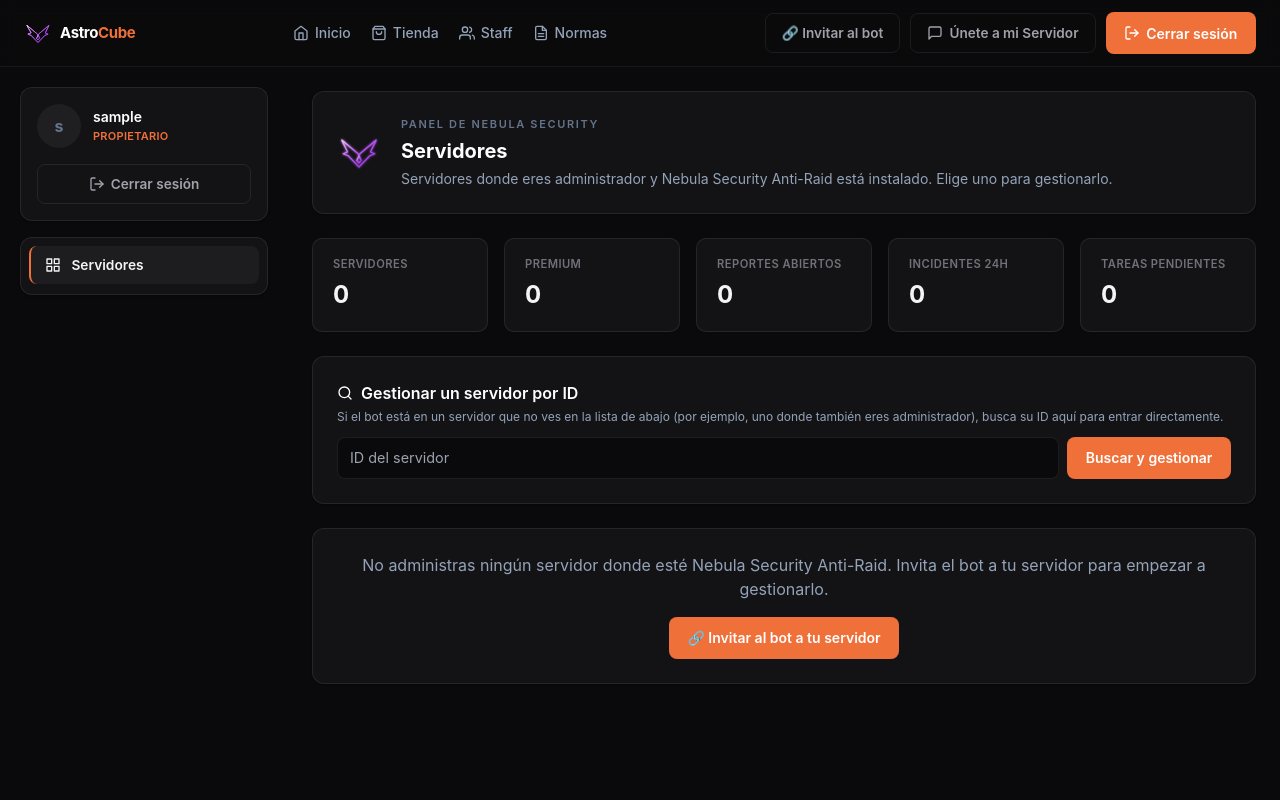
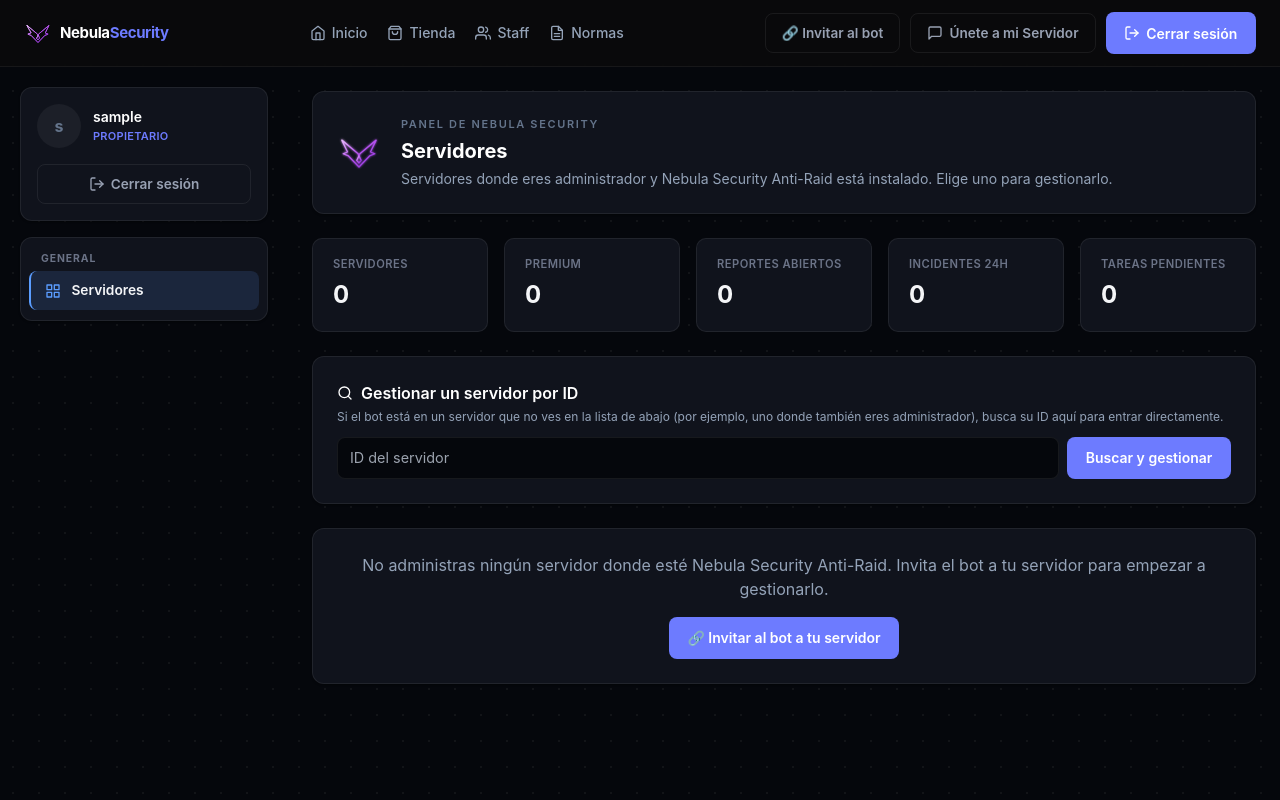
Before and after one commit to Jordi-gg-dev/Panel-y-bot, a Flask app: page /dashboard in a window 1280 px wide. Run offline with Flask 3, Linux system fonts and the light colour scheme; the visitor is signed in with stand-in values (Sample User, id 1); data that the repository does not hold is empty; parts of the project's set-up code (start-up, migrations or seed data) failed here and were passed over; some libraries are stand-ins or nearby versions.

Commit message:
Add files via upload

```diff
--- a/static/style.css
+++ b/static/style.css
@@ -6,20 +6,20 @@
 --------------------------------------------------------------------------- */
 
 :root {
-  --bg: #0a0a0c;
-  --surface: #131316;
-  --surface-2: #19191d;
-  --border: rgba(255, 255, 255, 0.08);
-  --border-strong: rgba(255, 255, 255, 0.16);
+  --bg: #05070c;
+  --surface: #10131c;
+  --surface-2: #161a26;
+  --border: rgba(255, 255, 255, 0.07);
+  --border-strong: rgba(255, 255, 255, 0.15);
 
-  --text-primary: #f4f4f5;
-  --text-secondary: #a1a1aa;
-  --text-muted: #71717a;
+  --text-primary: #f4f5f7;
+  --text-secondary: #98a1b3;
+  --text-muted: #6b7387;
 
-  --accent: #f0703a;
-  --accent-hover: #e35f28;
-  --accent-soft: rgba(240, 112, 58, 0.12);
-  --accent-soft-border: rgba(240, 112, 58, 0.25);
+  --accent: #6d7bff;
+  --accent-hover: #5763e6;
+  --accent-soft: rgba(109, 123, 255, 0.14);
+  --accent-soft-border: rgba(109, 123, 255, 0.28);
 
   --success: #22c55e;
   --success-soft: rgba(34, 197, 94, 0.12);
@@ -27,6 +27,16 @@
   --danger-soft: rgba(240, 68, 56, 0.12);
   --warning: #eab308;
   --warning-soft: rgba(234, 179, 8, 0.12);
+
+  /* Colores de categoria: cada seccion del panel (sidebar) tiene su propio
+     tono, en vez de forzar un unico color de marca en todas partes. */
+  --cat-blue: #5b9dff;
+  --cat-cyan: #22d3ee;
+  --cat-emerald: #34d399;
+  --cat-amber: #fbbf24;
+  --cat-rose: #fb7185;
+  --cat-violet: #a78bfa;
+  --cat-pink: #f472b6;
 
   --radius-lg: 12px;
   --radius: 10px;
@@ -38,7 +48,9 @@
 
 body {
   font-family: "Inter", -apple-system, BlinkMacSystemFont, "Segoe UI", sans-serif;
-  background: var(--bg);
+  background-color: var(--bg);
+  background-image: radial-gradient(rgba(255, 255, 255, 0.05) 1px, transparent 1px);
+  background-size: 26px 26px;
   color: var(--text-primary);
   -webkit-font-smoothing: antialiased;
 }
@@ -81,8 +93,22 @@ body {
   color: var(--text-primary);
 }
 
+/* Etiqueta de grupo en la barra lateral (GENERAL / SEGURIDAD / ...),
+   igual que las secciones en mayúsculas de paneles tipo Oryon/MapleMC. */
+.nav-section-label {
+  font-size: 0.65rem;
+  font-weight: 700;
+  letter-spacing: 0.09em;
+  text-transform: uppercase;
+  color: var(--text-muted);
+  padding: 0.85rem 0.75rem 0.3rem;
+}
+.nav-section-label:first-child { padding-top: 0.3rem; }
+
 /* Item de navegación de la barra lateral: acento como barra izquierda
-   plana + fondo tenue, en vez del "chip" con gradiente de antes. */
+   plana + fondo tenue, en vez del "chip" con gradiente de antes. Cada
+   sección puede traer su propio color via --tab-color (icono + estado
+   activo), en vez de forzar un único color de marca en todo el sidebar. */
 .nav-item {
   position: relative;
   display: flex;
@@ -96,18 +122,23 @@ body {
   color: var(--text-secondary);
   margin-bottom: 2px;
   border-left: 2px solid transparent;
+  --tab-color: var(--accent);
 }
+
+.nav-item .nav-icon { color: var(--tab-color); opacity: 0.85; transition: opacity 0.12s ease; }
 
 .nav-item:hover {
   background: rgba(255, 255, 255, 0.035);
   color: var(--text-primary);
 }
+.nav-item:hover .nav-icon { opacity: 1; }
 
 .nav-item.active {
-  background: rgba(255, 255, 255, 0.045);
+  background: color-mix(in srgb, var(--tab-color) 14%, transparent);
   color: var(--text-primary);
-  border-left-color: var(--accent);
+  border-left-color: var(--tab-color);
 }
+.nav-item.active .nav-icon { opacity: 1; }
 
 .nav-badge {
   font-size: 10px;
@@ -246,7 +277,7 @@ input::placeholder, textarea::placeholder { color: var(--text-muted); }
   transition: 0.15s;
 }
 .toggle input:checked + .slider {
-  background: var(--accent);
+  background: var(--toggle-accent, var(--accent));
 }
 .toggle input:checked + .slider::before {
   transform: translateX(18px);
--- a/templates/activity.html
+++ b/templates/activity.html
@@ -67,7 +67,7 @@
         <td class="px-4 py-2.5 flex items-center gap-2">
           {% if avatar_url %}<img src="{{ avatar_url }}" class="w-6 h-6 rounded-full">{% endif %}
           <span class="text-slate-200 font-semibold">{{ username or "—" }}</span>
-          {% if user_id in owner_ids_for_badge %}<span class="text-[9px] font-bold text-orange-400 uppercase">Propietario</span>{% endif %}
+          {% if user_id in owner_ids_for_badge %}<span class="text-[9px] font-bold text-indigo-400 uppercase">Propietario</span>{% endif %}
         </td>
         <td class="px-4 py-2.5"><code class="text-xs text-slate-400">{{ user_id }}</code></td>
         <td class="px-4 py-2.5 text-slate-400 epoch-cell" data-ts="{{ created_at }}">—</td>
--- a/templates/base.html
+++ b/templates/base.html
@@ -15,7 +15,7 @@
     <div class="max-w-7xl mx-auto px-6 py-3 flex items-center justify-between gap-6">
       <a href="{{ url_for('dashboard') }}" class="flex items-center gap-2 shrink-0">
         <img src="{{ url_for('static', filename='img/logo.svg') }}" class="w-7 h-7">
-        <span class="text-[15px] font-bold tracking-tight text-white">Astro<span class="brand-accent">Cube</span></span>
+        <span class="text-[15px] font-bold tracking-tight text-white">Nebula<span class="brand-accent">Security</span></span>
       </a>
       <nav class="hidden md:flex items-center gap-5 text-sm font-medium text-slate-400">
         <a href="{{ url_for('dashboard') }}" class="flex items-center gap-1.5 hover:text-white transition">{{ icons.icon('home') }} Inicio</a>
@@ -75,9 +75,14 @@
             {% endif %}
             <div class="text-xs font-semibold text-white truncate">{{ guild['name'] }}</div>
           </div>
-          {% for key, label, ic in tabs %}
-          <a href="{{ url_for('guild_detail', guild_id=guild_id, tab=key) }}" class="nav-item {% if tab == key %}active{% endif %}">
-            <span class="flex items-center gap-2.5">{{ icons.icon(ic) }} {{ label }}</span>
+          {% set ns = namespace(last_group=None) %}
+          {% for key, label, ic, color, group in tabs %}
+          {% if group != ns.last_group %}
+            <div class="nav-section-label">{{ group }}</div>
+            {% set ns.last_group = group %}
+          {% endif %}
+          <a href="{{ url_for('guild_detail', guild_id=guild_id, tab=key) }}" class="nav-item {% if tab == key %}active{% endif %}" style="--tab-color: {{ color }};">
+            <span class="flex items-center gap-2.5"><span class="nav-icon">{{ icons.icon(ic) }}</span> {{ label }}</span>
             {% if key == 'reportes' and counts and counts.open_reports %}
               <span class="nav-badge">{{ counts.open_reports }}</span>
             {% elif key == 'tareas' and counts and counts.pending_tasks %}
@@ -86,32 +91,34 @@
           </a>
           {% endfor %}
         {% else %}
-          <a href="{{ url_for('dashboard') }}" class="nav-item {% if request.endpoint == 'dashboard' %}active{% endif %}">
-            <span class="flex items-center gap-2.5">{{ icons.icon('grid') }} Servidores</span>
+          <div class="nav-section-label">General</div>
+          <a href="{{ url_for('dashboard') }}" class="nav-item {% if request.endpoint == 'dashboard' %}active{% endif %}" style="--tab-color: var(--cat-blue);">
+            <span class="flex items-center gap-2.5"><span class="nav-icon">{{ icons.icon('grid') }}</span> Servidores</span>
           </a>
           {% if is_panel_mod %}
-          <a href="{{ url_for('dm_inbox') }}" class="nav-item {% if request.endpoint in ('dm_inbox', 'dm_thread') %}active{% endif %}">
-            <span class="flex items-center gap-2.5">{{ icons.icon('message-square') }} Mensajes privados</span>
+          <a href="{{ url_for('dm_inbox') }}" class="nav-item {% if request.endpoint in ('dm_inbox', 'dm_thread') %}active{% endif %}" style="--tab-color: var(--cat-cyan);">
+            <span class="flex items-center gap-2.5"><span class="nav-icon">{{ icons.icon('message-square') }}</span> Mensajes privados</span>
             {% if unread_dm_threads %}
               <span class="nav-badge">{{ unread_dm_threads }}</span>
             {% endif %}
           </a>
           {% endif %}
           {% if is_owner %}
-          <a href="{{ url_for('activity_page') }}" class="nav-item {% if request.endpoint == 'activity_page' %}active{% endif %}">
-            <span class="flex items-center gap-2.5">{{ icons.icon('activity') }} Actividad</span>
+          <div class="nav-section-label">Propietario</div>
+          <a href="{{ url_for('activity_page') }}" class="nav-item {% if request.endpoint == 'activity_page' %}active{% endif %}" style="--tab-color: var(--cat-amber);">
+            <span class="flex items-center gap-2.5"><span class="nav-icon">{{ icons.icon('activity') }}</span> Actividad</span>
           </a>
-          <a href="{{ url_for('global_page') }}" class="nav-item {% if request.endpoint == 'global_page' %}active{% endif %}">
-            <span class="flex items-center gap-2.5">{{ icons.icon('globe') }} Global</span>
+          <a href="{{ url_for('global_page') }}" class="nav-item {% if request.endpoint == 'global_page' %}active{% endif %}" style="--tab-color: var(--cat-violet);">
+            <span class="flex items-center gap-2.5"><span class="nav-icon">{{ icons.icon('globe') }}</span> Global</span>
           </a>
-          <a href="{{ url_for('command_log_page') }}" class="nav-item {% if request.endpoint == 'command_log_page' %}active{% endif %}">
-            <span class="flex items-center gap-2.5">{{ icons.icon('clipboard-check') }} Comandos</span>
+          <a href="{{ url_for('command_log_page') }}" class="nav-item {% if request.endpoint == 'command_log_page' %}active{% endif %}" style="--tab-color: var(--cat-cyan);">
+            <span class="flex items-center gap-2.5"><span class="nav-icon">{{ icons.icon('clipboard-check') }}</span> Comandos</span>
           </a>
-          <a href="{{ url_for('bot_profile_page') }}" class="nav-item {% if request.endpoint == 'bot_profile_page' %}active{% endif %}">
-            <span class="flex items-center gap-2.5">{{ icons.icon('user-circle') }} Perfil del bot</span>
+          <a href="{{ url_for('bot_profile_page') }}" class="nav-item {% if request.endpoint == 'bot_profile_page' %}active{% endif %}" style="--tab-color: var(--cat-violet);">
+            <span class="flex items-center gap-2.5"><span class="nav-icon">{{ icons.icon('user-circle') }}</span> Perfil del bot</span>
           </a>
-          <a href="{{ url_for('code_page') }}" class="nav-item {% if request.endpoint == 'code_page' %}active{% endif %}">
-            <span class="flex items-center gap-2.5">{{ icons.icon('code') }} Código</span>
+          <a href="{{ url_for('code_page') }}" class="nav-item {% if request.endpoint == 'code_page' %}active{% endif %}" style="--tab-color: var(--cat-violet);">
+            <span class="flex items-center gap-2.5"><span class="nav-icon">{{ icons.icon('code') }}</span> Código</span>
           </a>
           {% endif %}
         {% endif %}
--- a/templates/command_log.html
+++ b/templates/command_log.html
@@ -37,7 +37,7 @@
         {% for e in entries %}
         <tr class="border-b border-white/5">
           <td class="py-2 pr-4 text-slate-400 epoch-cell" data-ts="{{ e.created_at }}">—</td>
-          <td class="py-2 pr-4"><code class="text-orange-300">/{{ e.command_name }}</code></td>
+          <td class="py-2 pr-4"><code class="text-indigo-300">/{{ e.command_name }}</code></td>
           <td class="py-2 pr-4 text-slate-200">{{ e.username or "Desconocido" }}</td>
           <td class="py-2 pr-4"><code class="text-slate-500">{{ e.user_id }}</code></td>
           <td class="py-2 pr-4 text-slate-200">{{ e.guild_name or "—" }}</td>
--- a/templates/dashboard.html
+++ b/templates/dashboard.html
@@ -100,7 +100,7 @@
       <div class="flex items-center gap-4 text-xs mb-3 flex-wrap">
         <div>
           <span class="text-slate-500">Reportes:</span>
-          <span class="font-bold {% if stats.open_reports %}text-orange-400{% else %}text-slate-300{% endif %}">{{ stats.open_reports or 0 }}</span>
+          <span class="font-bold {% if stats.open_reports %}text-indigo-400{% else %}text-slate-300{% endif %}">{{ stats.open_reports or 0 }}</span>
         </div>
         <div>
           <span class="text-slate-500">Incidentes 24h:</span>
@@ -112,7 +112,7 @@
         </div>
         <div>
           <span class="text-slate-500">Tickets:</span>
-          <span class="font-bold {% if stats.open_tickets %}text-orange-400{% else %}text-slate-300{% endif %}">{{ stats.open_tickets or 0 }}</span>
+          <span class="font-bold {% if stats.open_tickets %}text-indigo-400{% else %}text-slate-300{% endif %}">{{ stats.open_tickets or 0 }}</span>
         </div>
       </div>
     </a>
--- a/templates/dm_inbox.html
+++ b/templates/dm_inbox.html
@@ -16,7 +16,7 @@
         <div class="flex items-center gap-2">
           <span class="text-sm font-semibold text-white truncate">{{ t.username or t.user_id }}</span>
           {% if t.unread %}
-          <span class="text-[10px] font-bold bg-orange-500 text-black rounded-full px-1.5 py-0.5 shrink-0">{{ t.unread }}</span>
+          <span class="text-[10px] font-bold bg-indigo-500 text-black rounded-full px-1.5 py-0.5 shrink-0">{{ t.unread }}</span>
           {% endif %}
         </div>
         <div class="text-xs text-slate-500 truncate">
--- a/templates/dm_thread.html
+++ b/templates/dm_thread.html
@@ -13,7 +13,7 @@
   <div class="space-y-3 max-h-[60vh] overflow-y-auto" id="dm-scroll">
     {% for e in entries %}
     <div class="flex {{ 'justify-end' if e.direction == 'out' else 'justify-start' }}">
-      <div class="max-w-[75%] rounded-xl px-3 py-2 {{ 'bg-orange-600/20 border border-orange-600/30' if e.direction == 'out' else 'bg-black/30 border border-white/5' }}">
+      <div class="max-w-[75%] rounded-xl px-3 py-2 {{ 'bg-indigo-600/20 border border-indigo-600/30' if e.direction == 'out' else 'bg-black/30 border border-white/5' }}">
         <div class="text-sm text-slate-100 whitespace-pre-wrap break-words">{{ e.content }}</div>
         <div class="text-[10px] text-slate-500 mt-1 epoch-cell" data-ts="{{ e.created_at }}">
           {% if e.direction == 'out' %}{{ e.responded_by_username or 'Equipo' }} · {% endif %}—
--- a/templates/global.html
+++ b/templates/global.html
@@ -64,7 +64,7 @@
           <div class="text-sm text-slate-200 font-semibold truncate">{{ member.username or member.user_id }}</div>
           <div class="text-xs text-slate-500">
             ID: <code>{{ member.user_id }}</code>
-            <span class="ml-2 text-orange-300">{{ member.rank }}</span>
+            <span class="ml-2 text-indigo-300">{{ member.rank }}</span>
           </div>
         </div>
       </div>
--- a/templates/guild_mensajes.html
+++ b/templates/guild_mensajes.html
@@ -33,7 +33,7 @@
   <div class="card">
     <div class="font-bold text-white mb-3">Vista previa</div>
     <p class="text-xs text-slate-500 mb-4">El mensaje se envía tal cual a Discord como un embed con la marca visual estándar (título, descripción y color elegido).</p>
-    <div class="rounded-lg border-l-4 border-orange-600 bg-black/30 p-4">
+    <div class="rounded-lg border-l-4 border-indigo-600 bg-black/30 p-4">
       <div class="text-sm font-bold text-white">Así se verá aproximadamente</div>
       <div class="text-xs text-slate-400 mt-1">El color de la barra izquierda cambia según el hex que pongas.</div>
     </div>
--- a/templates/guild_reports.html
+++ b/templates/guild_reports.html
@@ -41,7 +41,7 @@
     {% for r in reports %}
     {% set rid, target, reason, reporter_id, status, notes, created_at, resolved_at = r %}
     <a href="{{ url_for('guild_detail', guild_id=guild_id, tab='reportes', status=status_filter, q=search, report_id=rid) }}"
-       class="card !p-4 block hover:border-orange-600/40 transition {{ 'border-orange-600/50' if selected and selected[0] == rid }}">
+       class="card !p-4 block hover:border-indigo-600/40 transition {{ 'border-indigo-600/50' if selected and selected[0] == rid }}">
       <div class="flex items-center justify-between gap-2">
         <div class="min-w-0">
           <div class="font-semibold text-white truncate">{{ target }}</div>
--- a/templates/guild_ticket_thread.html
+++ b/templates/guild_ticket_thread.html
@@ -19,7 +19,7 @@
   <div class="space-y-3 max-h-[55vh] overflow-y-auto" id="ticket-scroll">
     {% for e in entries %}
     <div class="flex {{ 'justify-end' if e.direction == 'out' else 'justify-start' }}">
-      <div class="max-w-[75%] rounded-xl px-3 py-2 {{ 'bg-orange-600/20 border border-orange-600/30' if e.direction == 'out' else 'bg-black/30 border border-white/5' }}">
+      <div class="max-w-[75%] rounded-xl px-3 py-2 {{ 'bg-indigo-600/20 border border-indigo-600/30' if e.direction == 'out' else 'bg-black/30 border border-white/5' }}">
         <div class="text-xs text-slate-400 mb-0.5">{{ e.username or ('Staff' if e.direction == 'out' else 'Usuario') }}</div>
         <div class="text-sm text-slate-100 whitespace-pre-wrap break-words">{{ e.content }}</div>
         <div class="text-[10px] text-slate-500 mt-1 epoch-cell" data-ts="{{ e.created_at }}">—</div>
--- a/templates/login.html
+++ b/templates/login.html
@@ -13,7 +13,7 @@
       <div class="w-14 h-14 mb-4">
         <img src="{{ url_for('static', filename='img/logo.svg') }}" alt="Nebula Security" class="w-full h-full">
       </div>
-      <div class="text-xl font-bold text-white tracking-tight">Astro<span class="brand-accent">Cube</span></div>
+      <div class="text-xl font-bold text-white tracking-tight">Nebula<span class="brand-accent">Security</span></div>
       <div class="text-[11px] tracking-[0.2em] uppercase text-slate-500 font-medium mt-1.5">Anti-Raid · Panel privado</div>
     </div>
 
--- a/templates/tienda.html
+++ b/templates/tienda.html
@@ -11,7 +11,7 @@
   <div class="space-y-3">
     {% for perk in perks %}
     <div class="bg-black/20 rounded-lg px-3 py-2.5">
-      <div class="text-sm font-semibold text-orange-300">{{ perk.name }}</div>
+      <div class="text-sm font-semibold text-indigo-300">{{ perk.name }}</div>
       <div class="text-xs text-slate-400 mt-0.5">{{ perk.value }}</div>
     </div>
     {% endfor %}
```
Also changed, not shown: panel.py (+27 -19 lines), templates/guild_seguridad.html (+8 -8 lines).
